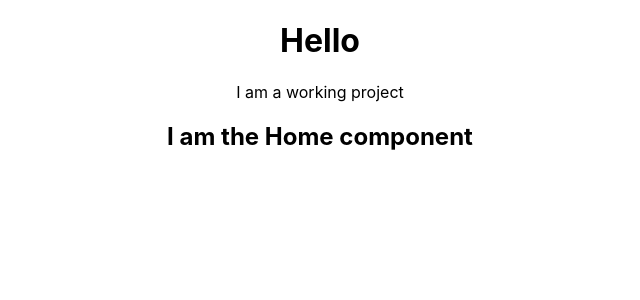
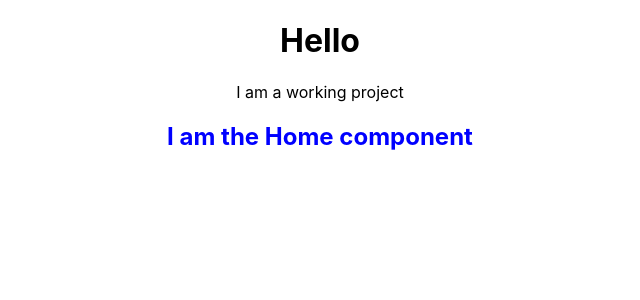
Before and after one commit to hectordr03/meditation-wa, a React (Create React App) app: page / in a window 1280 px wide. Shown: the top 300 px of the page, without its empty margins (320-960 px from the left). Built offline with nearby package versions, Linux system fonts and the light colour scheme.

Commit message:
sass install

```diff
--- a/src/components/Home.js
+++ b/src/components/Home.js
@@ -1,4 +1,5 @@
 import React from 'react';
+import './Home.scss'
 
 const Home = () => {
     return (
--- /dev/null
+++ b/src/components/Home.scss
@@ -0,0 +1,3 @@
+h2 {
+    color: blue;
+}
```
